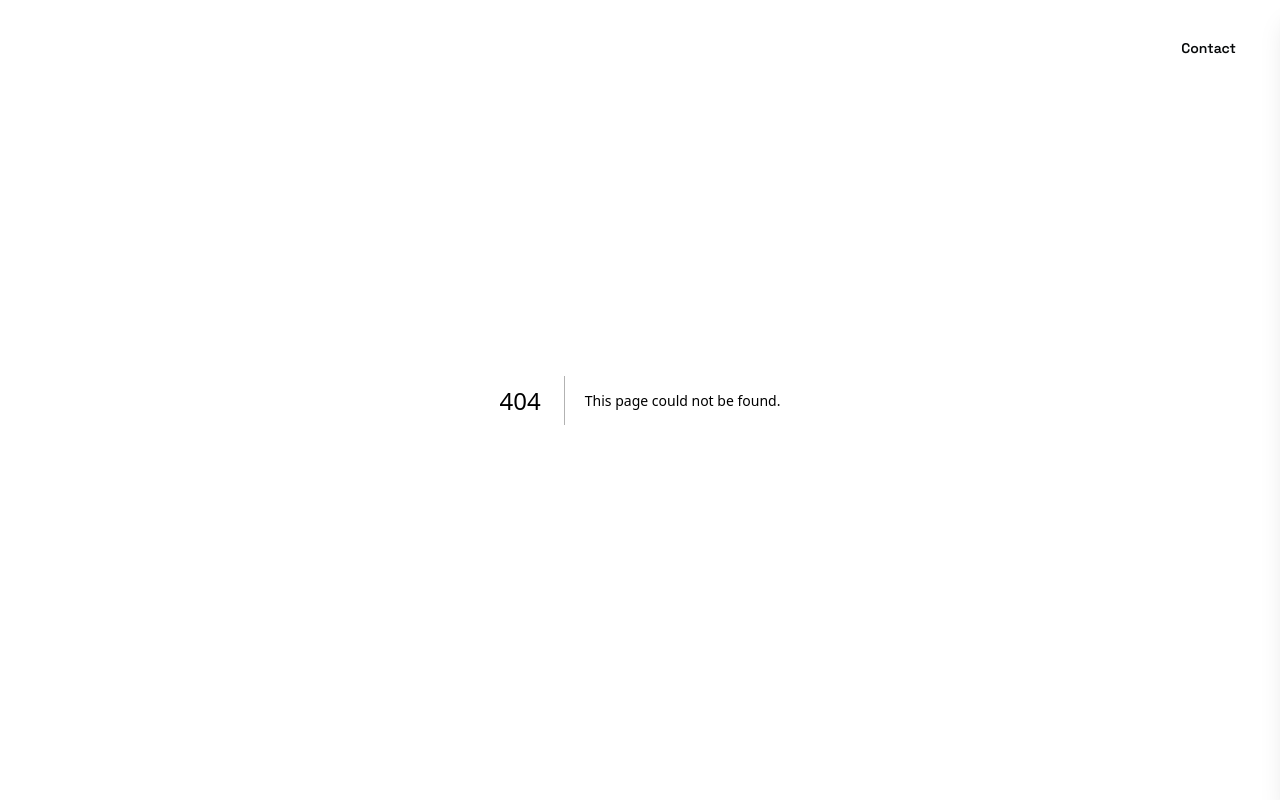
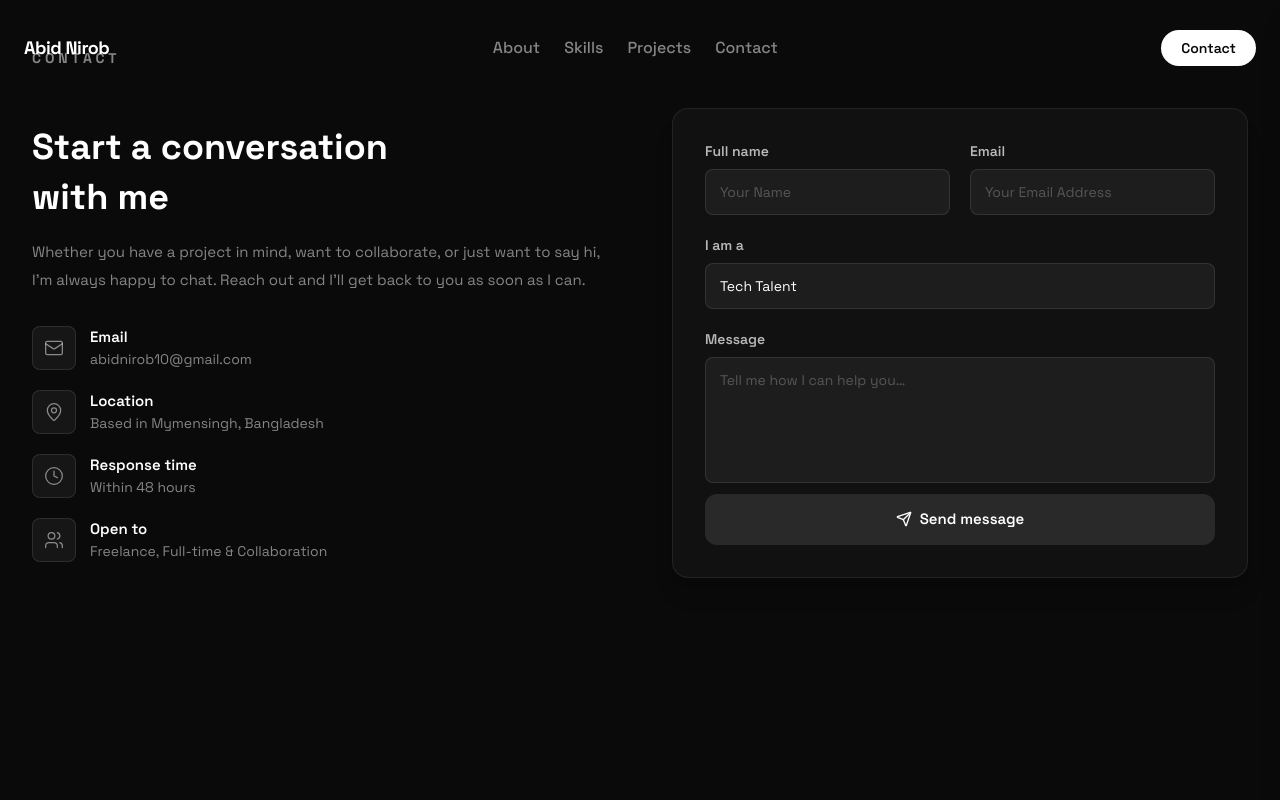
Before and after one commit to ahnafabid10/ahnafabid, a Next.js app: page /contact in a window 1280 px wide. Before the commit this address had no page. Shown: the top 800 px of the page. Built offline with nearby package versions, Linux system fonts and the light colour scheme.

Commit message:
feat: add Contact component with form handling and integrate SmoothScroll

```diff
--- /dev/null
+++ b/src/app/contact/page.tsx
@@ -0,0 +1,10 @@
+import ContactPage from "@/components/Contact/Contact";
+import SmoothScroll from "@/components/Shared/LenisSmoothScroll/SmoothScroll";
+
+export default function Contact() {
+    return (
+        <SmoothScroll>
+            <ContactPage />
+        </SmoothScroll>
+    );
+}
--- /dev/null
+++ b/src/components/Contact/Contact.tsx
@@ -0,0 +1,216 @@
+"use client";
+
+import { useState } from "react";
+import { Send, Mail, Clock, Users, MapPin, ArrowLeft } from "lucide-react";
+
+const inputCls =
+    "w-full rounded-lg border border-white/10 bg-white/5 px-3.5 py-3 text-sm text-white placeholder:text-white/25 outline-none focus:border-white/30 transition";
+
+function Field({
+    label,
+    children,
+    className = "",
+}: {
+    label: string;
+    children: React.ReactNode;
+    className?: string;
+}) {
+    return (
+        <div className={className}>
+            <label className="block text-sm font-semibold text-white/70 mb-2">
+                {label}
+            </label>
+            {children}
+        </div>
+    );
+}
+
+function InfoItem({
+    icon: Icon,
+    title,
+    subtitle,
+    href,
+}: {
+    icon: React.ElementType;
+    title: string;
+    subtitle: string;
+    href?: string;
+}) {
+    const content = (
+        <div className="flex items-start gap-3.5">
+            <div className="w-11 h-11 rounded-lg bg-white/5 border border-white/10 flex items-center justify-center shrink-0">
+                <Icon className="w-5 h-5 text-white/50" strokeWidth={1.5} />
+            </div>
+            <div>
+                <p className="text-[15px] font-semibold text-white">{title}</p>
+                <p className="text-sm text-white/50">{subtitle}</p>
+            </div>
+        </div>
+    );
+
+    if (href) {
+        return (
+            <a href={href} className="block hover:opacity-80 transition-opacity">
+                {content}
+            </a>
+        );
+    }
+
+    return content;
+}
+
+export default function ContactPage() {
+    const [isLoading, setIsLoading] = useState(false);
+    const [submitted, setSubmitted] = useState(false);
+    const [form, setForm] = useState({
+        name: "",
+        email: "",
+        role: "Tech Talent",
+        message: "",
+    });
+
+    const handleChange = (
+        e: React.ChangeEvent<HTMLInputElement | HTMLSelectElement | HTMLTextAreaElement>
+    ) => {
+        setForm((prev) => ({ ...prev, [e.target.name]: e.target.value }));
+    };
+
+    const handleSubmit = async (e: React.FormEvent) => {
+        e.preventDefault();
+        setIsLoading(true);
+
+        try {
+            const res = await fetch('/api/send', {
+                method: 'POST',
+                headers: { 'Content-Type': 'application/json' },
+                body: JSON.stringify(form),
+            });
+
+            if (!res.ok) {
+                throw new Error('Failed to send message');
+            }
+
+            setSubmitted(true);
+            setForm({ name: "", email: "", role: "Tech Talent", message: "" });
+            setTimeout(() => setSubmitted(false), 5000);
+        } catch (err) {
+            console.error(err);
+            alert('Something went wrong. Please try again.');
+        } finally {
+            setIsLoading(false);
+        }
+    };
+
+    return (
+        <section id="contact-form" className="section-bg min-h-screen px-4 py-12 text-white sm:px-6 lg:px-8">
+            <div className="mx-auto max-w-337.5">
+                <p className="text-sm font-bold uppercase tracking-[0.28em] text-white/50 mb-10">
+                    Contact
+                </p>
+
+                <div className="flex flex-col gap-12 lg:flex-row lg:items-center lg:gap-16">
+
+                    {/* ── Left side ── */}
+                    <div className="w-full lg:w-1/2">
+                        <h2 className="font-bold leading-snug text-white text-4xl">
+                            Start a conversation<br />with me
+                        </h2>
+                        <p className="mt-4 text-[15px] leading-7 text-white/50">
+                            Whether you have a project in mind, want to collaborate, or just
+                            want to say hi, I&apos;m always happy to chat. Reach out and
+                            I&apos;ll get back to you as soon as I can.
+                        </p>
+
+                        <div className="mt-8 space-y-5">
+                            <InfoItem icon={Mail} title="Email" subtitle="abidnirob10@gmail.com" href="mailto:abidnirob10@gmail.com" />
+                            <InfoItem icon={MapPin} title="Location" subtitle="Based in Mymensingh, Bangladesh" />
+                            <InfoItem icon={Clock} title="Response time" subtitle="Within 48 hours" />
+                            <InfoItem icon={Users} title="Open to" subtitle="Freelance, Full-time & Collaboration" />
+                        </div>
+                    </div>
+
+                    {/* ── Right side — form card ── */}
+                    <div className="w-full lg:w-1/2">
+                        <div className="relative rounded-2xl border border-white/8 bg-white/3 p-8 shadow-xl">
+
+                            {submitted && (
+                                <div className="absolute inset-0 z-10 flex flex-col items-center justify-center gap-4 rounded-2xl bg-[#0a0a0a]/90 text-center backdrop-blur-sm">
+                                    <div className="flex h-14 w-14 items-center justify-center rounded-full border border-white/10 bg-white/5">
+                                        <svg className="h-7 w-7 text-white/80" fill="none" stroke="currentColor" strokeWidth={2.5} viewBox="0 0 24 24">
+                                            <path strokeLinecap="round" strokeLinejoin="round" d="M4.5 12.75l6 6 9-13.5" />
+                                        </svg>
+                                    </div>
+                                    <h3 className="text-lg font-semibold text-white">Message sent</h3>
+                                    <p className="text-sm text-white/40">I&apos;ll get back to you shortly.</p>
+                                </div>
+                            )}
+
+                            <form onSubmit={handleSubmit} className="space-y-5">
+                                <div className="grid sm:grid-cols-2 gap-5">
+                                    <Field label="Full name">
+                                        <input
+                                            type="text"
+                                            name="name"
+                                            placeholder="Your Name"
+                                            value={form.name}
+                                            onChange={handleChange}
+                                            required
+                                            className={inputCls}
+                                        />
+                                    </Field>
+                                    <Field label="Email">
+                                        <input
+                                            type="email"
+                                            name="email"
+                                            placeholder="Your Email Address"
+                                            value={form.email}
+                                            onChange={handleChange}
+                                            required
+                                            className={inputCls}
+                                        />
+                                    </Field>
+                                </div>
+
+                                <Field label="I am a">
+                                    <select
+                                        name="role"
+                                        value={form.role}
+                                        onChange={handleChange}
+                                        className={inputCls + " appearance-none"}
+                                    >
+                                        <option className="bg-[#0f0f0f]">Tech Talent</option>
+                                        <option className="bg-[#0f0f0f]">Hiring Company</option>
+                                        <option className="bg-[#0f0f0f]">Sponsor / Partner</option>
+                                        <option className="bg-[#0f0f0f]">Other</option>
+                                    </select>
+                                </Field>
+
+                                <Field label="Message" className="mb-1">
+                                    <textarea
+                                        name="message"
+                                        placeholder="Tell me how I can help you…"
+                                        value={form.message}
+                                        onChange={handleChange}
+                                        rows={5}
+                                        required
+                                        className={inputCls + " resize-none"}
+                                    />
+                                </Field>
+
+                                <button
+                                    type="submit"
+                                    disabled={isLoading}
+                                    className="w-full flex items-center justify-center gap-2 bg-white/10 hover:bg-white/15 transition-colors text-white font-semibold rounded-xl py-3.5 text-[15px] disabled:opacity-50 disabled:cursor-not-allowed"
+                                >
+                                    <Send className="w-4 h-4" />
+                                    {isLoading ? "Sending…" : "Send message"}
+                                </button>
+                            </form>
+                        </div>
+                    </div>
+
+                </div>
+            </div>
+        </section>
+    );
+}
--- a/src/components/Shared/NavBar/NavBar.tsx
+++ b/src/components/Shared/NavBar/NavBar.tsx
@@ -13,7 +13,7 @@ const NAV_LINKS = [
   { name: 'About',    href: '#about'    },
   { name: 'Skills',   href: '#skills'   },
   { name: 'Projects', href: 'projects' },
-  { name: 'Contact',  href: '#contact'  },
+  { name: 'Contact',  href: 'contact'  },
 ];
 
 export function Navbar() {
```
